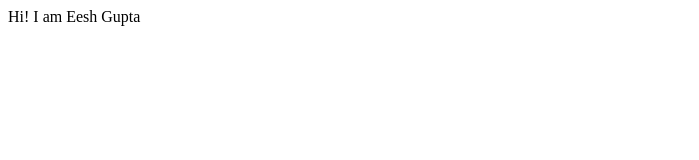
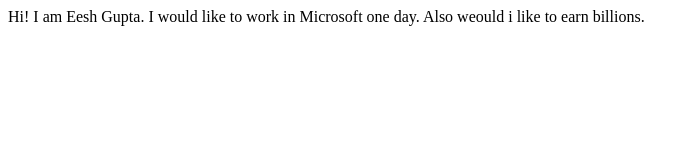
Before and after one commit to GuptaEesh/First-portfolio, a plain HTML site: page index.html in a window 1280 px wide. Shown: the whole page, without its empty margins (0-699 px from the left). Drawn offline with Linux system fonts and the light colour scheme.

Commit message:
docs : more info

```diff
--- a/index.html
+++ b/index.html
@@ -7,6 +7,6 @@
     <title>First page</title>
 </head>
 <body>
-    Hi! I am Eesh Gupta
+    Hi! I am Eesh Gupta. I would like to work in Microsoft one day. Also weould i like to earn billions.
 </body>
 </html>
```
